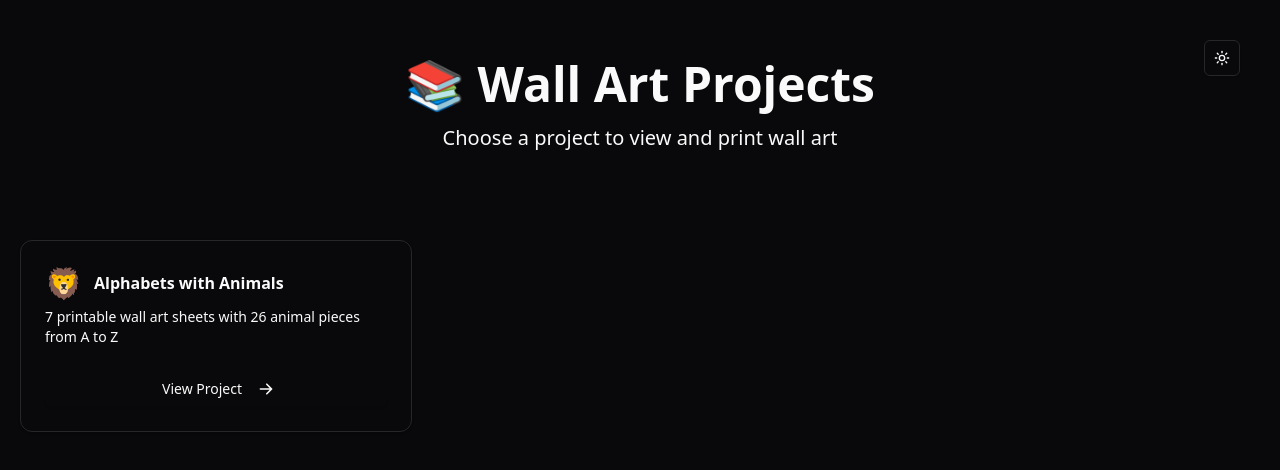
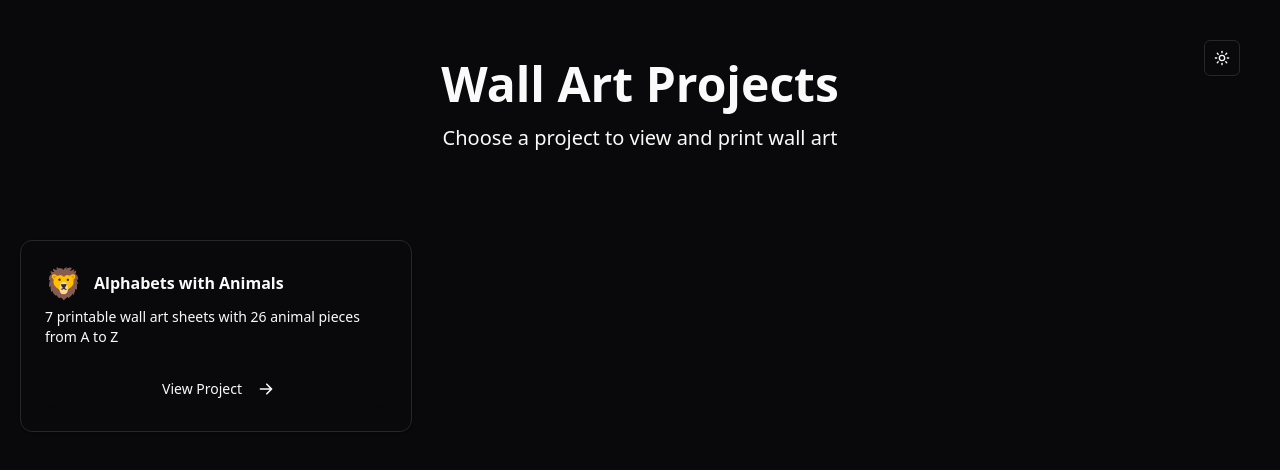
Before and after one commit to islahul/toddler-wall-art-a4, a React (Vite) app: page / in a window 1280 px wide. Shown: the top 470 px of the page. Built offline with nearby package versions, Linux system fonts and the light colour scheme.

Commit message:
fix tanstack basepath

```diff
--- a/src/pages/Home.tsx
+++ b/src/pages/Home.tsx
@@ -33,7 +33,7 @@ export const Home: React.FC = () => {
           <div className="absolute top-5 right-5">
             <ModeToggle />
           </div>
-          <h1 className="text-5xl font-extrabold text-foreground mb-4">📚 Wall Art Projects</h1>
+          <h1 className="text-5xl font-extrabold text-foreground mb-4">Wall Art Projects</h1>
           <p className="text-xl text-muted-foreground">Choose a project to view and print wall art</p>
         </header>
 
--- a/src/router.tsx
+++ b/src/router.tsx
@@ -33,6 +33,7 @@ const routeTree = rootRoute.addChildren([indexRoute, projectRoute, sheetRoute])
 
 export const router = createRouter({
   routeTree,
+  basepath: import.meta.env.PROD ? '/toddler-wall-art-a4/' : '/',
 })
 
 declare module '@tanstack/react-router' {
--- /dev/null
+++ b/src/vite-env.d.ts
@@ -0,0 +1 @@
+/// <reference types="vite/client" />
```
